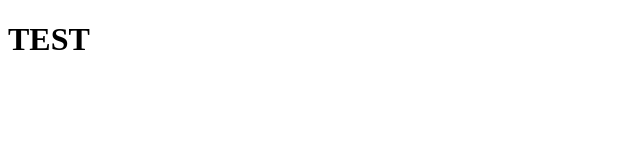
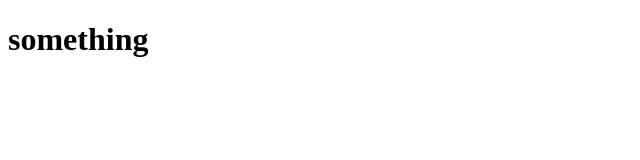
Before and after one commit to wilSecord/something, a plain HTML site: page index.html in a window 1280 px wide. Shown: the whole page, without its empty margins (0-640 px from the left). Drawn offline with Linux system fonts and the light colour scheme.

Commit message:
Update index.html

```diff
--- a/index.html
+++ b/index.html
@@ -1,5 +1,5 @@
 <!DOCTYPE html>
 <html>
 
-	<h1>TEST</h1>
+	<h1>something</h1>
 </html>
```
